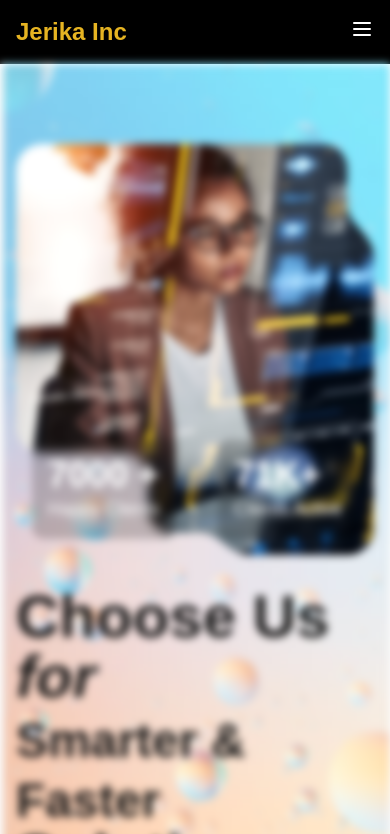
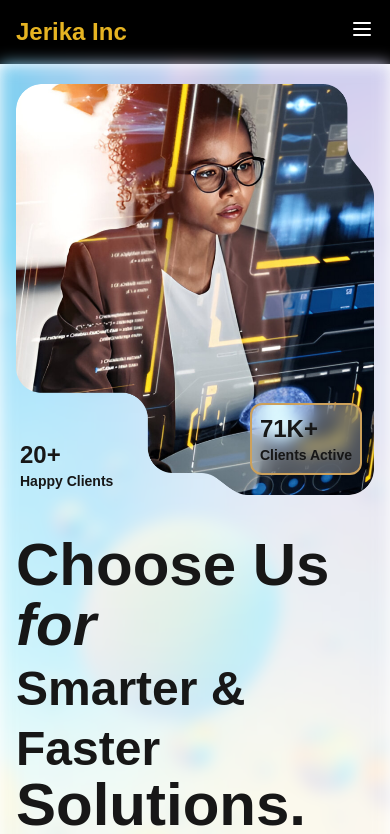
Before and after one commit to abdulqadoos-dev/jerika, a Next.js app: page / in a window 390 px wide. Shown: the top 834 px of the page. Built offline with nearby package versions, Linux system fonts and the light colour scheme.

Commit message:
header responsive

```diff
--- a/app/layout.tsx
+++ b/app/layout.tsx
@@ -17,8 +17,8 @@ const geistMono = localFont({
 });
 
 export const metadata: Metadata = {
-  title: "Create Next App",
-  description: "Generated by create next app",
+  title: "Jerika",
+  description: "jerika",
 };
 
 export default function RootLayout({
--- a/app/page.tsx
+++ b/app/page.tsx
@@ -5,10 +5,11 @@ import heroWoman from "@/public/images/hero-woman.png";
 export default function Home() {
   return (
     <>
+      <section className="relative min-h-screen">
+        <div className="absolute inset-0 bg-header-background bg-cover bg-no-repeat bg-center blur" />
 
-      <section className="relative min-h-screen bg-header-background bg-filter blur-sm	">
-        <div className="container mx-auto px-4 py-20">
-          <div className="grid grid-cols-1 lg:grid-cols-2 gap-8 items-center">
+        <div className="container mx-auto px-4 lg:py-20 py-5 relative z-10">
+          <div className="grid grid-cols-1 lg:grid-cols-2 lg:gap-24 gap-10 items-center">
             {/* Left Column - Image and Stats */}
             <div className="relative">
               <div className="rounded-3xl overflow-hidden">
@@ -21,14 +22,14 @@ export default function Home() {
               </div>
 
               {/* Stats Overlay */}
-              <div className="absolute bottom-4 left-4 bg-black/20 backdrop-blur-sm rounded-xl p-4 text-white">
-                <div className="text-4xl font-bold">7000 +</div>
-                <div className="text-lg">Happy Clients</div>
+              <div className="absolute lg:bottom-4 bottom-0 left-0 lg:p-4 p-1 font-bold">
+                <div className="lg:text-5xl text-2xl ">20+</div>
+                <div className="lg:text-lg text-sm">Happy Clients</div>
               </div>
 
-              <div className="absolute bottom-4 right-4 bg-black/20 backdrop-blur-sm rounded-xl p-4 text-white">
-                <div className="text-4xl font-bold">71K+</div>
-                <div className="text-lg">Clients Active</div>
+              <div className="absolute lg:bottom-5 lg:right-5 lg:p-4 bottom-5 right-3 p-2 bg-white/30 backdrop-blur rounded-xl font-bold border-2 border-[#CDA15B]">
+                <div className="lg:text-5xl text-2xl ">71K+</div>
+                <div className="lg:text-lg text-sm">Clients Active</div>
               </div>
             </div>
 
```
